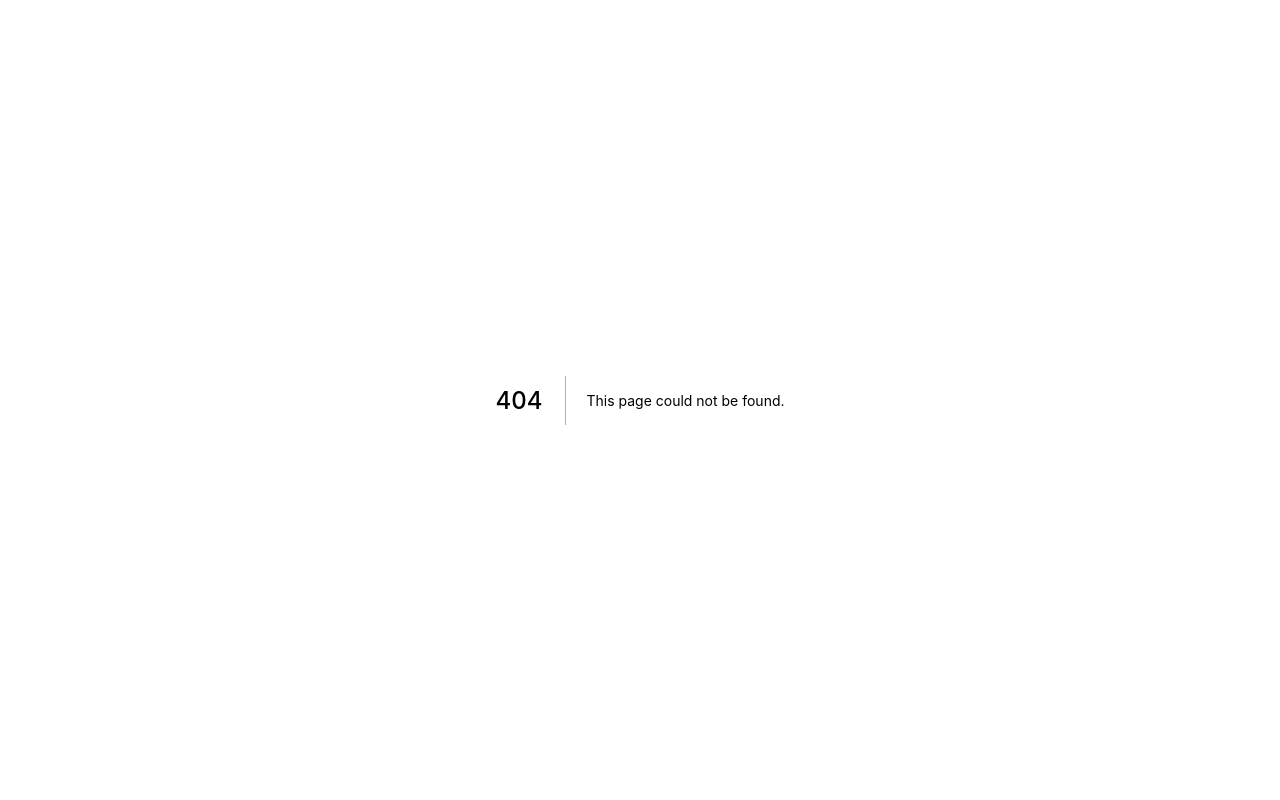
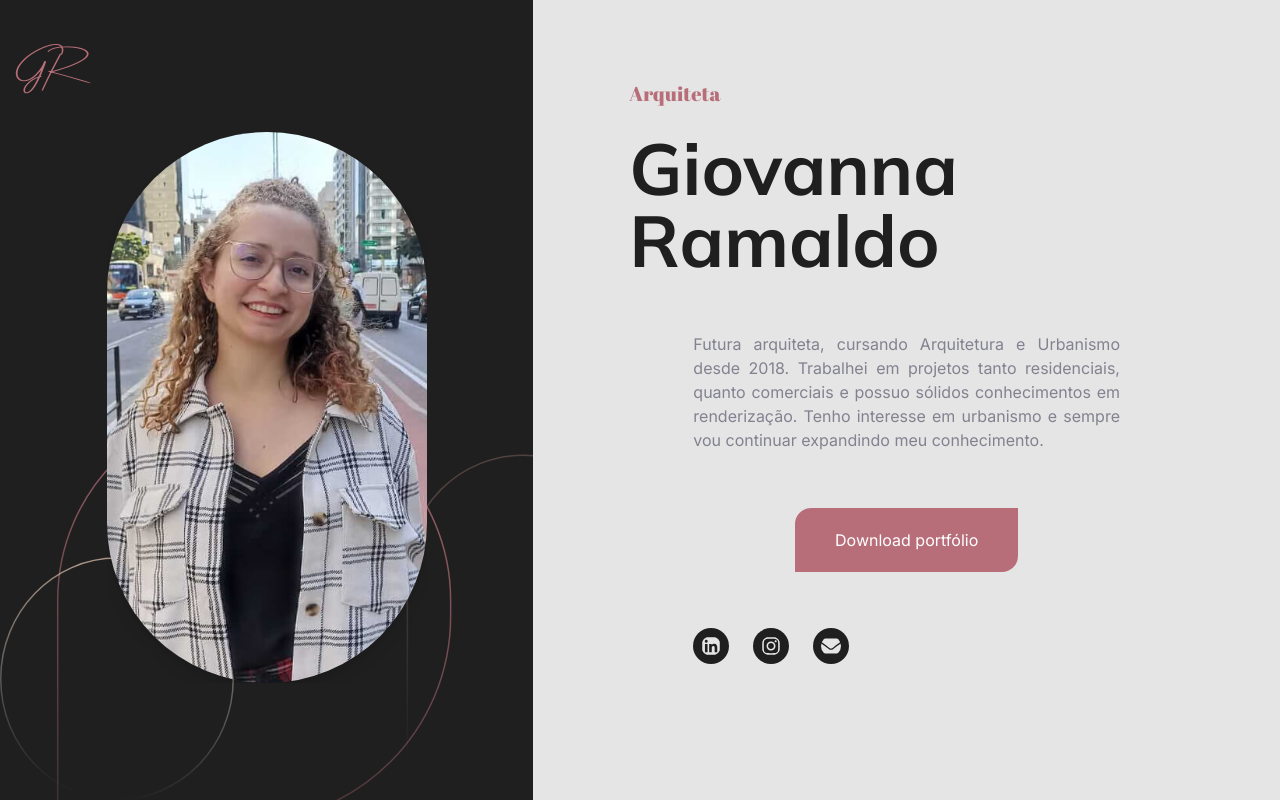
Before and after one commit to tharlei/gr-portfolio, a Next.js app: page /home in a window 1280 px wide. Before the commit this address had no page. Built offline with nearby package versions, Linux system fonts and the light colour scheme.

Commit message:
feat: finishing desktop home page

```diff
--- /dev/null
+++ b/src/pages/home/home.module.scss
@@ -0,0 +1,3 @@
+.socialIcon {
+  @apply bg-dark-900 fill-gray-100 rounded-full text-4xl p-2;
+}
--- /dev/null
+++ b/src/pages/home/index.tsx
@@ -0,0 +1,202 @@
+import {
+  FaWhatsapp,
+  FaLinkedin,
+  FaInstagram,
+  FaEnvelope,
+} from 'react-icons/fa';
+import styles from './home.module.scss';
+import GiovannaRamaldo from 'assets/giovanna-ramaldo.jpg';
+import Image from 'next/image';
+import Head from 'next/head';
+
+interface MenuItem {
+  name: string;
+  link: string;
+  active: boolean;
+}
+
+export default function Home() {
+  const menu: MenuItem[] = [
+    // {
+    //   name: 'Home',
+    //   active: true,
+    //   link: '/',
+    // },
+    // {
+    //   name: 'Sobre mim',
+    //   active: false,
+    //   link: '/',
+    // },
+    // {
+    //   name: 'Projetos',
+    //   active: false,
+    //   link: '/',
+    // },
+    // {
+    //   name: 'Contato',
+    //   active: false,
+    //   link: '/',
+    // },
+  ];
+
+  return (
+    <>
+      <Head>
+        <title>Giovanna Ramaldo | Home</title>
+      </Head>
+      <div className="bg-gray-100 flex overflow-hidden">
+        <div className="bg-dark-900 h-screen w-5/12 px-4">
+          <nav className="flex items-center justify-between mt-12">
+            <div>
+              <a
+                href="https://linktr.ee/giovannaramaldo.arq"
+                target="_blank"
+                className="font-amsterdam text-rose-500 text-2xl 2xl:text-3xl"
+                rel="noreferrer"
+              >
+                GR
+              </a>
+            </div>
+            <ul className="grid grid-cols-4 gap-20 text-white">
+              {menu.map((item) => (
+                <a
+                  href={item.link}
+                  className={
+                    (item.active ? 'text-rose-300' : '') +
+                    ' hover:text-rose-300 duration-300 transition-colors'
+                  }
+                  key={item.name}
+                >
+                  {item.name}
+                </a>
+              ))}
+            </ul>
+          </nav>
+          <div className="mt-12 flex justify-center">
+            <div className="lg:w-[320px] 2xl:w-[441px]">
+              <Image
+                src={GiovannaRamaldo}
+                alt="Foto de Giovanna Ramaldo"
+                className="rounded-full shadow-lg z-50"
+              />
+            </div>
+          </div>
+          <div className="absolute w-6/12 bottom-0 left-0">
+            <svg
+              viewBox="0 0 1045 648"
+              fill="none"
+              xmlns="http://www.w3.org/2000/svg"
+            >
+              <rect
+                x="-1.2"
+                y="1.2"
+                width="378.6"
+                height="886.6"
+                rx="189.3"
+                transform="matrix(-1 0 0 1 1042.6 84)"
+                stroke="url(#paint0_linear_79_43)"
+                strokeWidth="2.4"
+              />
+              <path
+                d="M735.8 322C735.8 144.827 592.173 1.2 415 1.2C237.827 1.2 94.2 144.827 94.2 322V684.8H399C585.01 684.8 735.8 534.01 735.8 348V322Z"
+                stroke="url(#paint1_linear_79_43)"
+                strokeWidth="2.4"
+              />
+              <path
+                d="M1.20001 450.5C1.20001 559.51 86.2195 647.8 191 647.8C295.781 647.8 380.8 559.51 380.8 450.5C380.8 341.49 295.781 253.2 191 253.2C86.2195 253.2 1.20001 341.49 1.20001 450.5Z"
+                stroke="url(#paint2_linear_79_43)"
+                strokeWidth="2.4"
+              />
+              <defs>
+                <linearGradient
+                  id="paint0_linear_79_43"
+                  x1="495"
+                  y1="-246"
+                  x2="171.242"
+                  y2="398.967"
+                  gradientUnits="userSpaceOnUse"
+                >
+                  <stop stopColor="#FF7E64" stopOpacity="0.42" />
+                  <stop offset="1" stopColor="white" stopOpacity="0" />
+                </linearGradient>
+                <linearGradient
+                  id="paint1_linear_79_43"
+                  x1="391.5"
+                  y1="-162.5"
+                  x2="166.5"
+                  y2="920"
+                  gradientUnits="userSpaceOnUse"
+                >
+                  <stop stopColor="#B76E79" />
+                  <stop offset="1" stopColor="#B76E79" stopOpacity="0" />
+                </linearGradient>
+                <linearGradient
+                  id="paint2_linear_79_43"
+                  x1="279.837"
+                  y1="29.9057"
+                  x2="184.053"
+                  y2="647.923"
+                  gradientUnits="userSpaceOnUse"
+                >
+                  <stop stopColor="#FFC89E" />
+                  <stop offset="1" stopColor="white" stopOpacity="0" />
+                </linearGradient>
+              </defs>
+            </svg>
+          </div>
+        </div>
+        <div className="text-dark-900 w-7/12 px-24 pt-20 z-50 bg-gray-100">
+          <h3 className="text-xl 2xl:text-2xl text-rose-500 font-abril-fatface">
+            Arquiteta
+          </h3>
+          <div className="font-mulish font-bold text-7xl 2xl:text-8xl break-words mt-6">
+            <p>Giovanna</p>
+            <p>Ramaldo</p>
+          </div>
+          <div className="px-16 2xl:px-24">
+            <p className="text-justify font-inter 2xl:text-lg text-gray-800 mt-14">
+              Futura arquiteta, cursando Arquitetura e Urbanismo desde 2018.
+              Trabalhei em projetos tanto residenciais, quanto comerciais e
+              possuo sólidos conhecimentos em renderização. Tenho interesse em
+              urbanismo e sempre vou continuar expandindo meu conhecimento.
+            </p>
+            <div className="flex items-center justify-evenly mt-14">
+              <a
+                className="text-white 2xl:text-lg bg-rose-500 px-10 2xl:px-12 py-5 2xl:py-7 rounded-tl-2xl rounded-br-2xl"
+                target="_blank"
+                rel="noopener"
+                href="/portfolio.pdf"
+              >
+                Download portfólio
+              </a>
+              {/* <a href="">Conheça meus projetos</a> */}
+            </div>
+            <div className="flex gap-6 grid-cols-3 mt-14">
+              <a
+                href="https://www.linkedin.com/in/giovannaramaldo"
+                target="_blank"
+                rel="noreferrer"
+              >
+                <FaLinkedin className={styles.socialIcon} />
+              </a>
+              <a
+                href="https://www.instagram.com/giovannaramaldo.arq/"
+                target="_blank"
+                rel="noreferrer"
+              >
+                <FaInstagram className={styles.socialIcon} />
+              </a>
+              <a
+                href="mailto:giovannaramaldo.arq@gmail.com"
+                target="_blank"
+                rel="noreferrer"
+              >
+                <FaEnvelope className={styles.socialIcon} />
+              </a>
+            </div>
+          </div>
+        </div>
+      </div>
+    </>
+  );
+}
```
Also changed, not shown: src/assets/giovanna-ramaldo.jpg (added), 1 other file (tests, documents, lock files or other folders).
